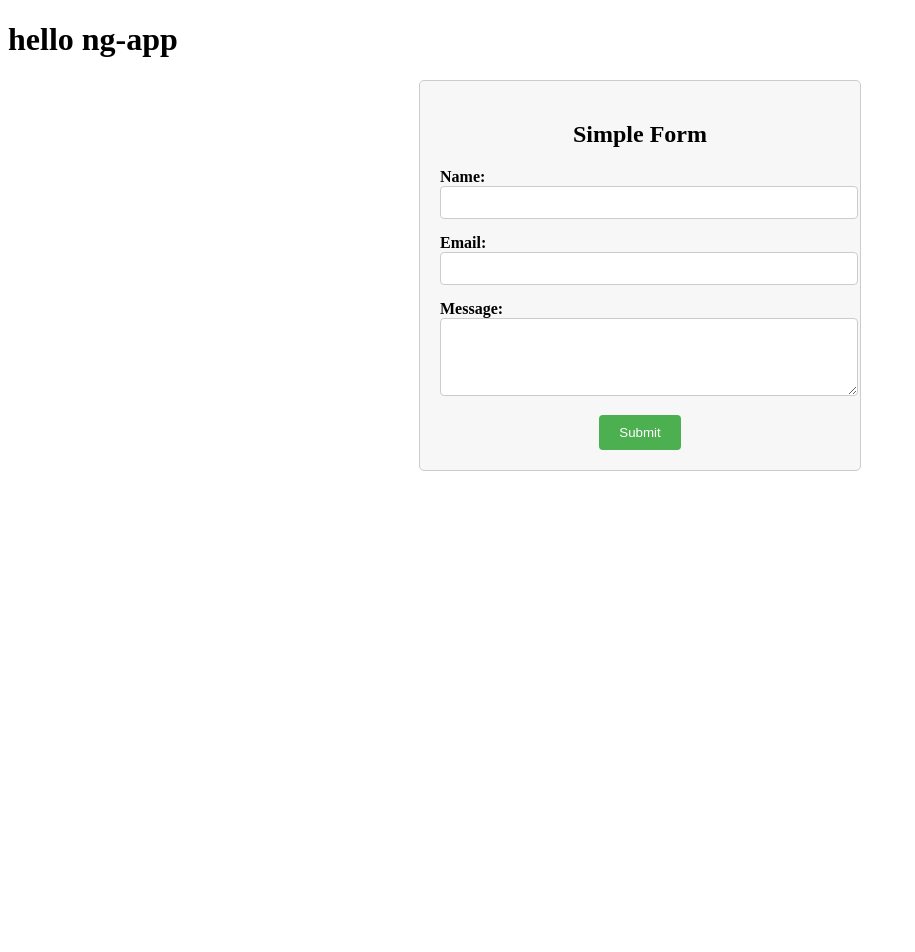
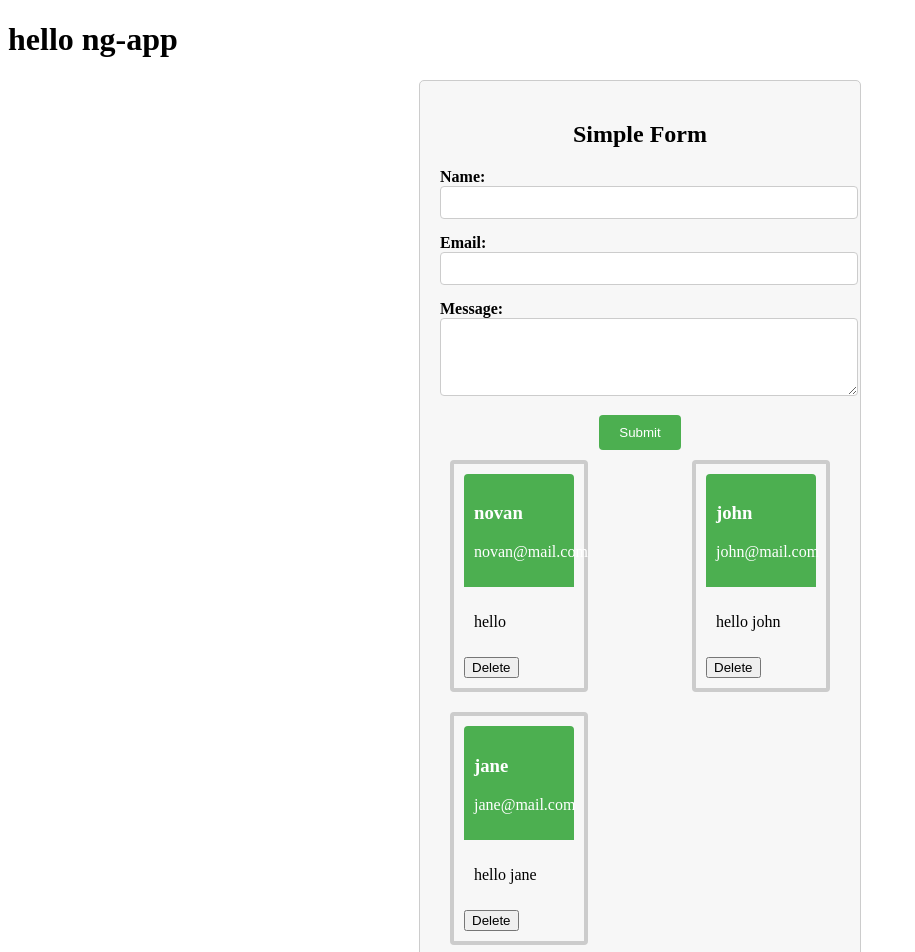
Before and after one commit to novan132/ng-app, an Angular app: page / in a window 1280 px wide. Shown: the top 952 px of the page, without its empty margins (0-915 px from the left). Before the commit the page ends 800 px from the top, so only its background shows below. Built offline with nearby package versions, Linux system fonts and the light colour scheme.

Commit message:
refactor to constructor injection for message update

```diff
--- a/src/app/first-comp/first-comp.component.ts
+++ b/src/app/first-comp/first-comp.component.ts
@@ -1,4 +1,5 @@
 import { Component } from '@angular/core';
+import { FirstServService } from '../services/first-serv.service';
 
 @Component({
   selector: 'app-first-comp',
@@ -12,9 +13,14 @@ export class FirstCompComponent {
   isSubmitted: boolean = false;
   messages: Array<any> = [];
 
+  constructor(private service: FirstServService) {
+    this.messages = this.service.getAllMessages();
+    this.isSubmitted = this.messages.length > 0;
+  }
+
   onSubmit() {
     this.isSubmitted = true;
-    this.messages.push({
+    this.service.insert({
       name: this.name,
       email: this.email,
       message: this.message,
@@ -23,6 +29,6 @@ export class FirstCompComponent {
   }
 
   deleteMessage(index: number): void {
-    this.messages.splice(index, 1);
+    this.service.deleteMessage(index);
   }
 }
```
